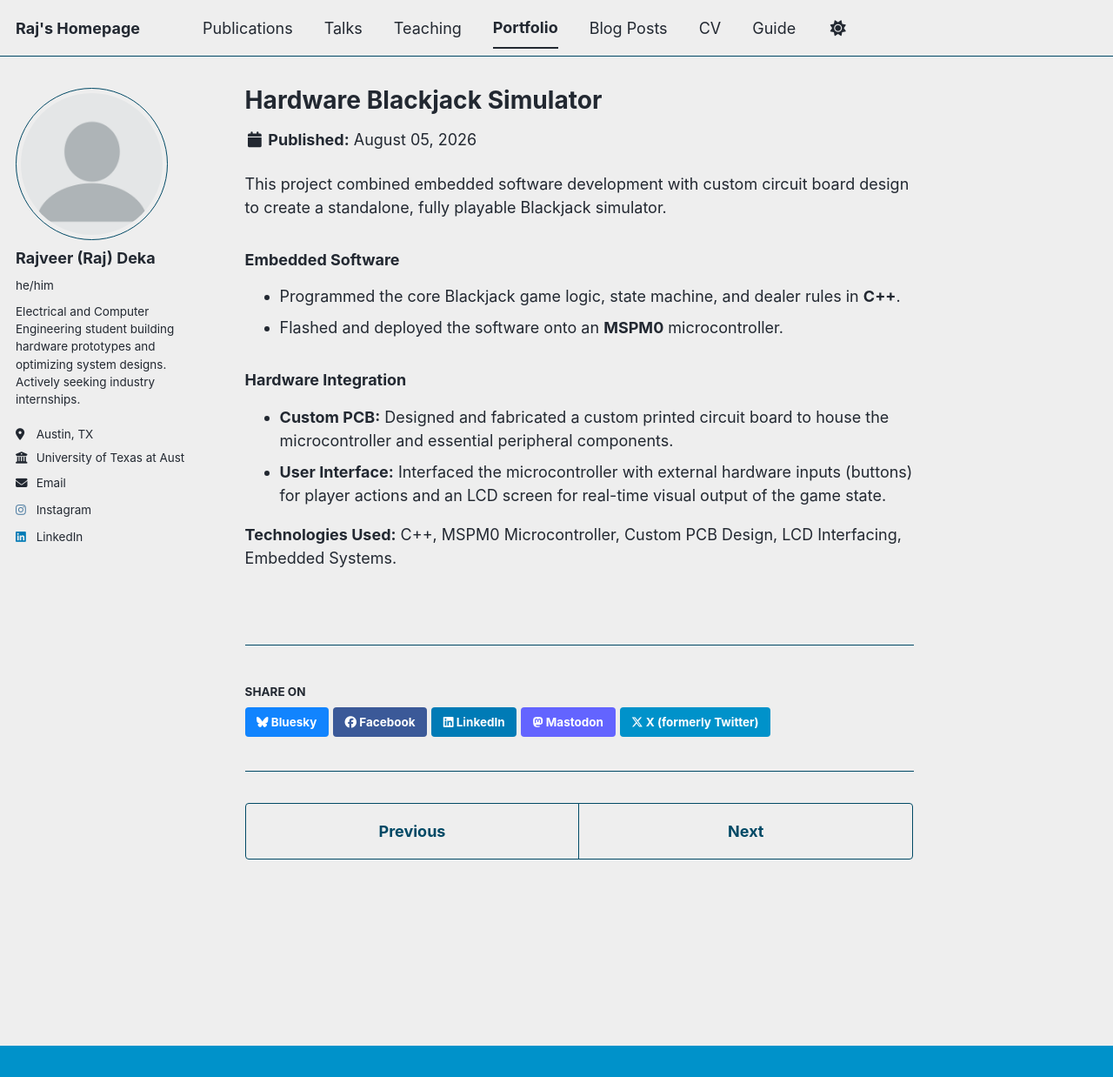
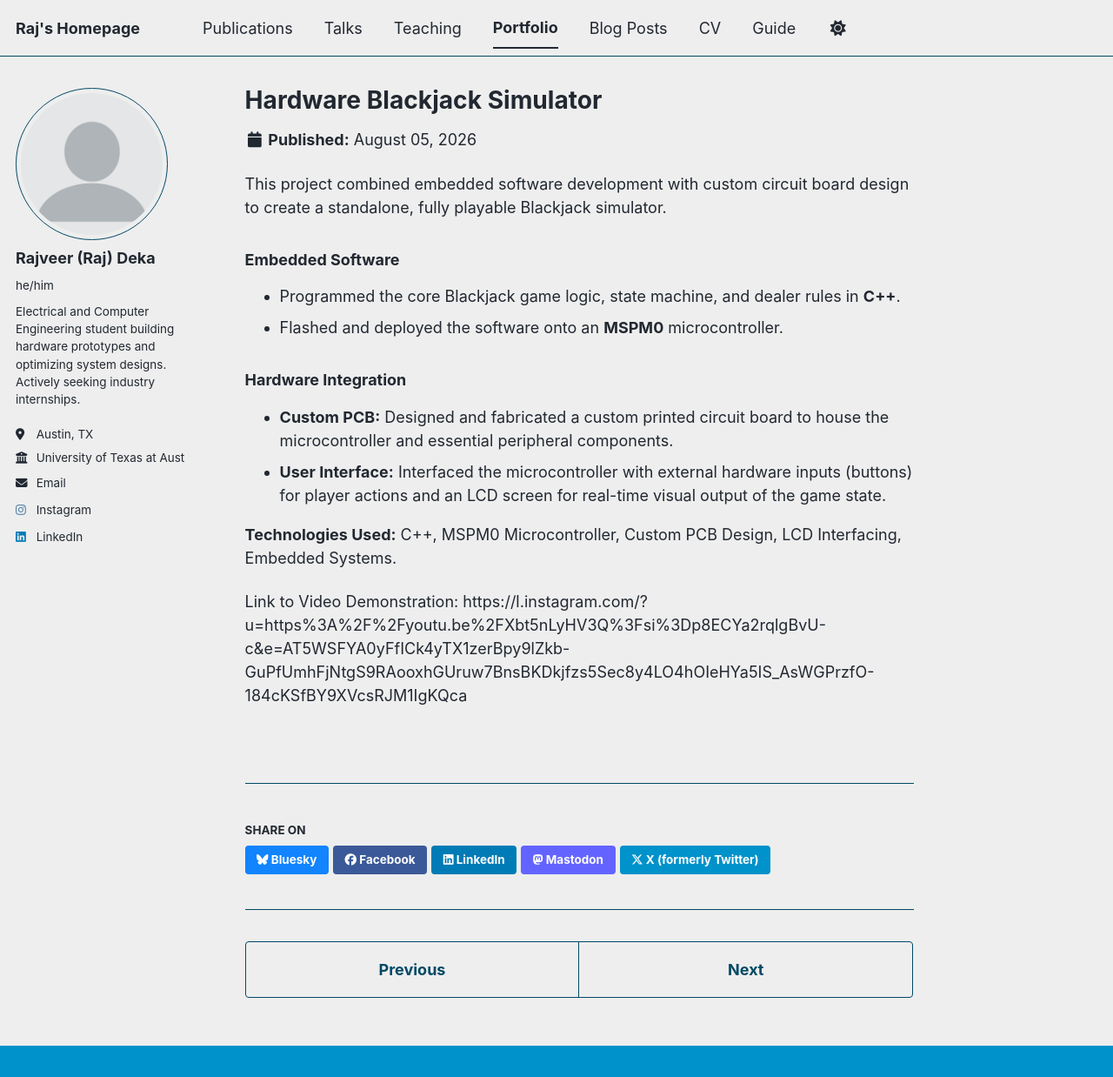
Before and after one commit to rajdeka/rajdeka.github.io, a Jekyll site: the page built from _portfolio/portfolio-5.md, in a window 1280 px wide and 1238 px high. Shown: the whole window at 87% size. Built offline with Jekyll 4.4.1, drawn with Linux system fonts in a browser that asks for light colours; a style sheet for code colours, icons or effects is not loaded.

Commit message:
Update portfolio-5.md

```diff
--- a/_portfolio/portfolio-5.md
+++ b/_portfolio/portfolio-5.md
@@ -15,3 +15,5 @@ This project combined embedded software development with custom circuit board de
 * **User Interface:** Interfaced the microcontroller with external hardware inputs (buttons) for player actions and an LCD screen for real-time visual output of the game state.
 
 **Technologies Used:** C++, MSPM0 Microcontroller, Custom PCB Design, LCD Interfacing, Embedded Systems.
+
+Link to Video Demonstration: https://l.instagram.com/?u=https%3A%2F%2Fyoutu.be%2FXbt5nLyHV3Q%3Fsi%3Dp8ECYa2rqlgBvU-c&e=AT5WSFYA0yFfICk4yTX1zerBpy9lZkb-GuPfUmhFjNtgS9RAooxhGUruw7BnsBKDkjfzs5Sec8y4LO4hOIeHYa5IS_AsWGPrzfO-184cKSfBY9XVcsRJM1IgKQca
```
